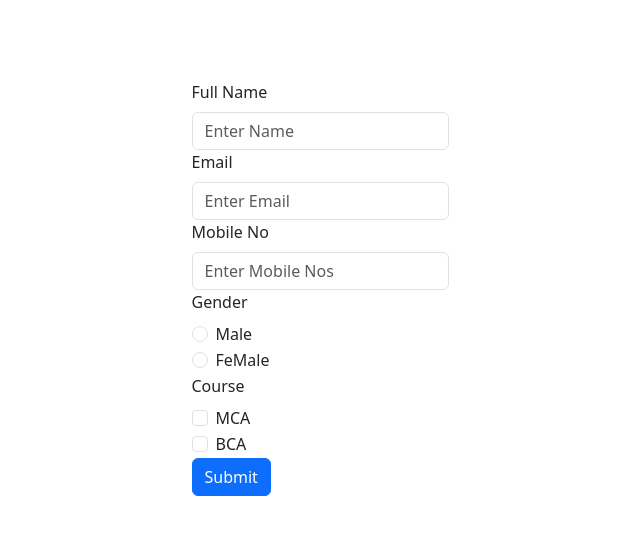
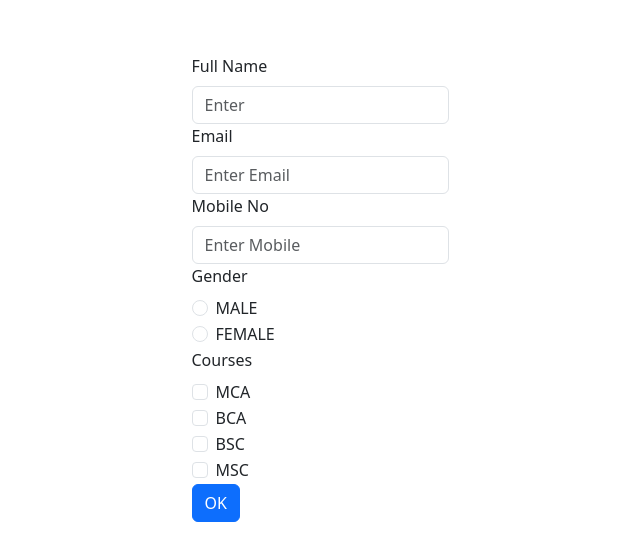
Before and after one commit to ashishBendale777/myapp, a React (Create React App) app: page / in a window 1280 px wide. Shown: the part 1862-2422 px from the top of the page, without its empty margins (320-960 px from the left). Built offline with nearby package versions, Linux system fonts and the light colour scheme.

Commit message:
checkbox

```diff
--- a/src/Contact.js
+++ b/src/Contact.js
@@ -1,46 +1,68 @@
 import React, { useState } from 'react'
-import { Form, FormGroup, Button } from 'react-bootstrap'
+import { Button, Form } from 'react-bootstrap'
+
 
 const Contact = () => {
+  const [fullName, setfullName] = useState("")
+  const [email, setemail] = useState("")
+  const [selectedCourses, setCourses] = useState([])
 
-  const [fullName, setfullName] = useState("")
+  function submitForm() {
+    console.log(fullName)
+    if (selectedCourses.length == 0) {
+      alert('Please Select course')
+    } else {
+      console.log(selectedCourses)
 
-  function onSubmit() {
-    console.log(fullName)
+    }
+    console.log(email)
   }
+
+  function handleCourseChange(event) {
+    const { value, checked } = event.target
+    if (checked) {
+      setCourses([...selectedCourses, value])
+    } else {
+      setCourses((prev) => (
+        prev.filter((c) => c !== value)
+      ))
+    }
+  }
+
+
   return (
     <div className='page'>
       <Form>
-        <FormGroup>
+        <Form.Group>
           <Form.Label>Full Name</Form.Label>
-          <Form.Control type='text'
-            onChange={(e) => setfullName(e.target.value)}
-            placeholder='Enter Name'></Form.Control>
-        </FormGroup>
-        <FormGroup>
+          <Form.Control onChange={(e) => setfullName(e.target.value)} type='text' placeholder='Enter ' />
+        </Form.Group>
+
+        <Form.Group>
           <Form.Label>Email</Form.Label>
-          <Form.Control type='email' placeholder='Enter Email'></Form.Control>
-        </FormGroup>
+          <Form.Control onChange={(e) => setemail(e.target.value)} type='email' placeholder='Enter Email' />
+        </Form.Group>
 
-        <FormGroup>
+        <Form.Group>
           <Form.Label>Mobile No</Form.Label>
-          <Form.Control type='number' placeholder='Enter Mobile Nos'></Form.Control>
-        </FormGroup>
-        <FormGroup>
+          <Form.Control type='number' placeholder='Enter Mobile' />
+        </Form.Group>
+
+        <Form.Group>
           <Form.Label>Gender</Form.Label>
-          <Form.Check type='radio' name="gender" label="Male"></Form.Check>
-          <Form.Check type='radio' name="gender" label="FeMale"></Form.Check>
-        </FormGroup>
+          <Form.Check type='radio' name='gender' label="MALE" />
+          <Form.Check type='radio' name='gender' label="FEMALE" />
+        </Form.Group>
 
-        <FormGroup>
-          <Form.Label>Course</Form.Label>
-          <Form.Check type='checkbox' name="course" label="MCA"></Form.Check>
-          <Form.Check type='checkbox' name="course" label="BCA"></Form.Check>
-        </FormGroup>
-        <Button onClick={() => onSubmit()}>Submit</Button>
-
+        <Form.Group>
+          <Form.Label>Courses</Form.Label>
+          <Form.Check onChange={(e) => handleCourseChange(e)} type='checkbox' name='course' value="MCA" label="MCA" />
+          <Form.Check onChange={(e) => handleCourseChange(e)} type='checkbox' name='course' value="BCA" label="BCA" />
+          <Form.Check onChange={(e) => handleCourseChange(e)} type='checkbox' name='courser' value="BSC" label="BSC" />
+          <Form.Check onChange={(e) => handleCourseChange(e)} type='checkbox' name='course' value="MSC" label="MSC" />
+        </Form.Group>
+        <Button onClick={() => submitForm()}>OK</Button>
       </Form>
-      {/* <h5>{fullName}</h5> */}
     </div>
   )
 }
```
